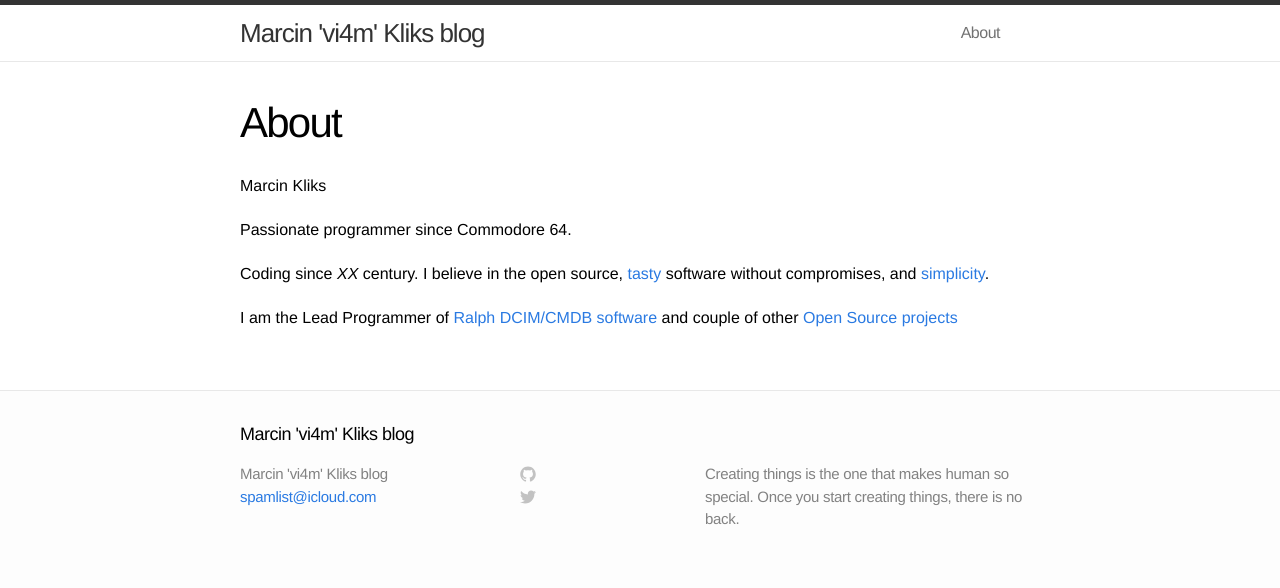
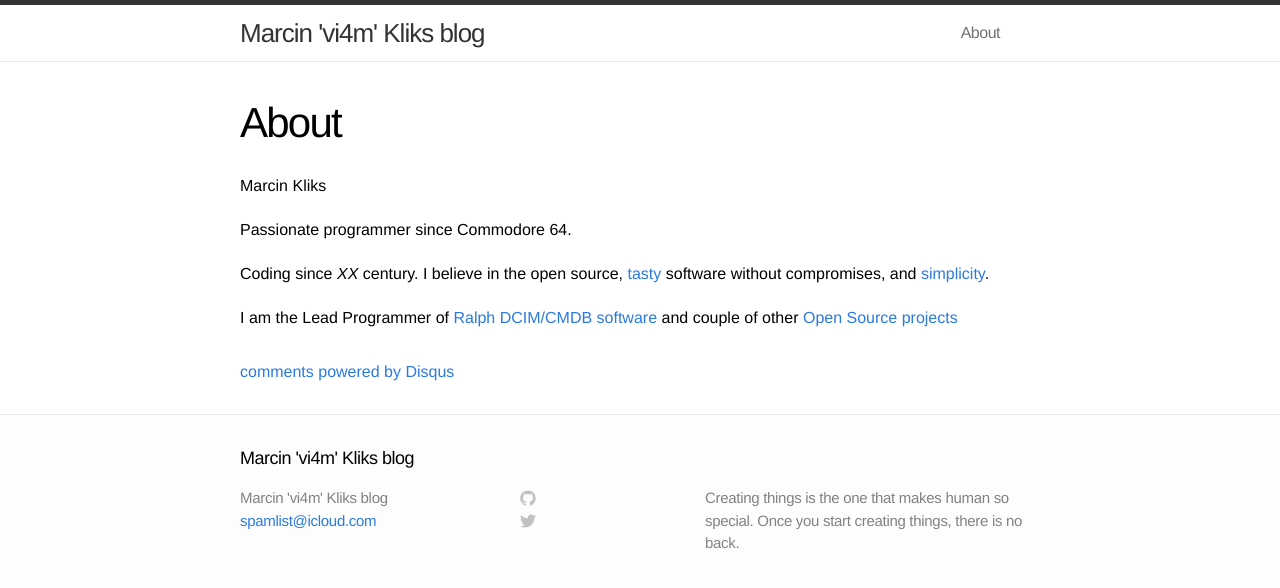
Before and after one commit to vi4m/vi4m.github.io, a Jekyll site: the page built from about.md, in a window 1280 px wide. Shown: the top 588 px of the page. Built offline with Jekyll 4.4.1, drawn with Linux system fonts in a browser that asks for light colours; comment, search, counter and statistics services are not loaded.

Commit message:
Update page.html

```diff
--- a/_layouts/page.html
+++ b/_layouts/page.html
@@ -10,5 +10,21 @@
   <article class="post-content">
   {{ content }}
   </article>
+  {{ if page.comments }}
+    <div id="disqus_thread"></div>
+    <script type="text/javascript">
+        /* * * CONFIGURATION VARIABLES: EDIT BEFORE PASTING INTO YOUR WEBPAGE * * */
+        var disqus_shortname = 'marcinkliks'; // required: replace example with your forum shortname
+
+        /* * * DON'T EDIT BELOW THIS LINE * * */
+        (function() {
+            var dsq = document.createElement('script'); dsq.type = 'text/javascript'; dsq.async = true;
+            dsq.src = '//' + disqus_shortname + '.disqus.com/embed.js';
+            (document.getElementsByTagName('head')[0] || document.getElementsByTagName('body')[0]).appendChild(dsq);
+        })();
+    </script>
+    <noscript>Please enable JavaScript to view the <a href="http://disqus.com/?ref_noscript">comments powered by Disqus.</a></noscript>
+    <a href="http://disqus.com" class="dsq-brlink">comments powered by <span class="logo-disqus">Disqus</span></a>
+  {{ endif }}
 
 </div>
```
